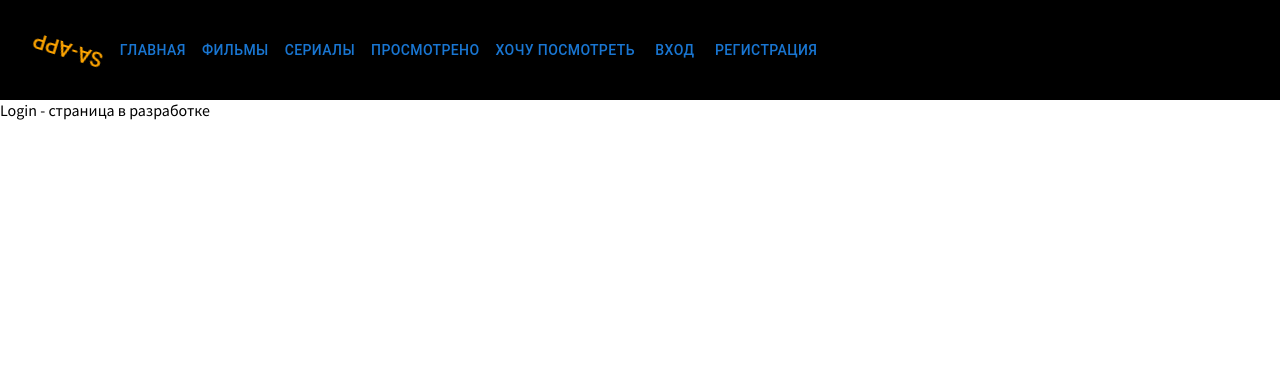
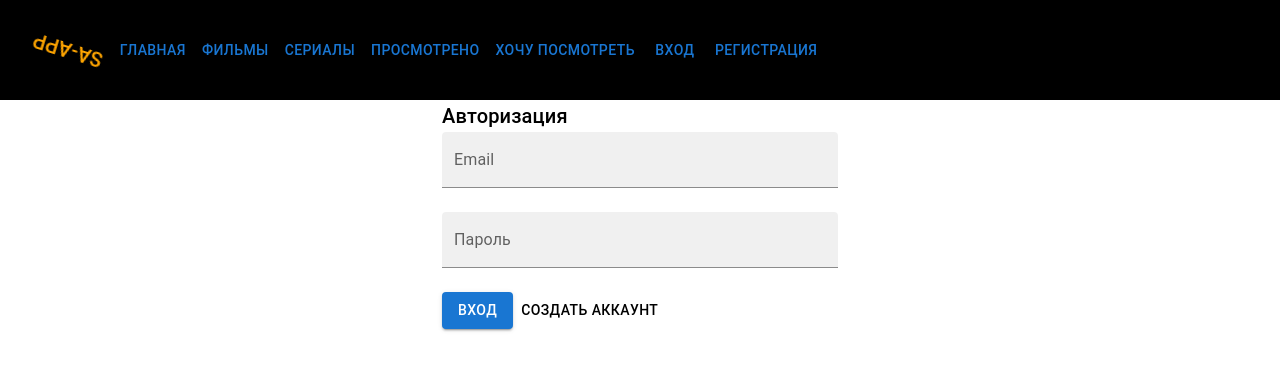
Before and after one commit to Anton-Shvetc/React_MovieApp-V2023, a React (Create React App) app: page /login in a window 1280 px wide. Shown: the top 370 px of the page. Built offline with nearby package versions, Linux system fonts and the light colour scheme.

Commit message:
Add auth form

```diff
--- a/package.json
+++ b/package.json
@@ -8,6 +8,7 @@
     "@fortawesome/fontawesome-svg-core": "^6.4.2",
     "@fortawesome/free-solid-svg-icons": "^6.4.2",
     "@fortawesome/react-fontawesome": "^0.2.0",
+    "@hookform/resolvers": "^2.6.0",
     "@mui/material": "^5.14.7",
     "@openmoviedb/kinopoiskdev_client": "^1.3.10",
     "@reduxjs/toolkit": "^1.9.5",
--- a/src/components/Login/Login.tsx
+++ b/src/components/Login/Login.tsx
@@ -1,7 +1,151 @@
+import { useForm, Controller } from "react-hook-form";
+import { TextField, Grid, Container, Button, Typography } from "@mui/material";
+// import { yupResolver } from "@hookform/resolvers/yup";
+// import validationSchema from "./validation";
+// import api from "../../sevices/api/index";
+// import useAuth from "../../hooks/useAuth";
+import { Link } from "react-router-dom";
+import { useState } from "react";
+// import { createTheme, ThemeProvider } from "@mui/material";
+// import { makeStyles } from "@mui/styles";
+// import { makeStyles } from "@mui/styles";
 
-export const Login = () => {
+// const useStyles = makeStyles((theme : any) => ({
+//   root: {
+//     padding: theme.spacing(3),
+//   },
+//   buttonSpacing: {
+//     marginLeft: theme.spacing(1),
+//   },
+//   button: {
+//     backgroundColor: "#000000",
+//     "&:hover": {
+//       backgroundColor: "#ffa500",
+//       color: "#000000",
+//     },
+//   },
+// }));
+
+// const theme = createTheme({
+//   palette: {
+//     primary: {
+//       main: "#000000",
+//     },
+//     secondary: {
+//       main: "#ffa500",
+//     },
+//   },
+// });
+
+function Login() {
+  // const classes = useStyles();
+  const [isLoading, setIsLoading] = useState(false);
+  // const auth = useAuth();
+
+  // const {
+  //   control,
+  //   handleSubmit,
+  //   formState: { errors },
+  //   setError,
+  // } = useForm({
+  //   resolver: yupResolver(validationSchema),
+  // });
+  const { control, handleSubmit } = useForm();
+
+  const onSubmit = async (data: any) => {
+    // try {
+    //   setIsLoading(true);
+    //   const { data: loginData } = await api.auth.login(data);
+
+    //   auth.setToken(loginData.token);
+    //   auth.setUser(loginData.user);
+    // } catch (err) {
+    //   console.log(err);
+    //   if (e.response.status === 422) {
+    //     Object.keys(e.response.data.errors).forEach((key) => {
+    //       setError(key, {
+    //         type: "manual",
+    //         message: e.response.data.errors[key],
+    //       });
+    //     });
+    //   }
+    // } finally {
+    //   setIsLoading(false);
+    // }
+    try {}
+    catch {}
+    finally {}
+  };
 
   return (
-    <> Login</>
-  )
+    <Container maxWidth="xs">
+      <Grid container spacing={3}>
+        <Grid item xs={12}>
+          <Typography variant="h6">Авторизация</Typography>
+        </Grid>
+      </Grid>
+      <form onSubmit={handleSubmit(onSubmit)}>
+        <Grid container spacing={3}>
+          <Grid item xs={12}>
+            <Controller
+              name="email"
+              control={control}
+              defaultValue=""
+              render={({ field }) => (
+                <TextField
+                  {...field}
+                  // error={Boolean(errors.email?.message)}
+                  fullWidth={true}
+                  type="email"
+                  label="Email"
+                  variant="filled"
+                  // helperText={errors.email?.message}
+                />
+              )}
+            />
+          </Grid>
+
+          <Grid item xs={12}>
+            <Controller
+              name="password"
+              control={control}
+              defaultValue=""
+              render={({ field }) => (
+                <TextField
+                  {...field}
+                  // error={Boolean(errors.password?.message)}
+                  type="password"
+                  fullWidth={true}
+                  color="primary"
+                  label="Пароль"
+                  variant="filled"
+                  // helperText={errors.password?.message}
+                />
+              )}
+            />
+          </Grid>
+          <Grid item xs={12}>
+            <Button
+              variant="contained"
+              color="primary"
+              type="submit"
+              disabled={isLoading}
+            >
+              Вход
+            </Button>
+            <Button
+              color="inherit"
+              type="submit"
+              component={Link}
+              to="/registration"
+            >
+              Создать аккаунт
+            </Button>
+          </Grid>
+        </Grid>
+      </form>
+    </Container>
+  );
 }
+
+export default Login;
--- /dev/null
+++ b/src/hooks/useAuth/index.js
@@ -0,0 +1,8 @@
+import { useContext } from "react";
+import { AuthContext } from "../../contexts/AuthContext";
+
+function useAuth() {
+  return useContext(AuthContext);
+}
+
+export default useAuth;
--- a/src/pages/LoginPage.tsx
+++ b/src/pages/LoginPage.tsx
@@ -1,3 +1,8 @@
+import Login from "../components/Login/Login";
+
+
 export const LoginPage = () => {
-  return <> Login - страница в разработке</>;
+  return (
+    <><Login/></>
+  )
 };
```
Also changed, not shown: src/AuthContext/index.js (added, +10 -0 lines), src/sevices/api/index.js (added, +7 -0 lines), src/sevices/axios/index.js (added, +21 -0 lines), src/sevices/endpoints/auth.js (added, +11 -0 lines), 1 other file (tests, documents, lock files or other folders).
